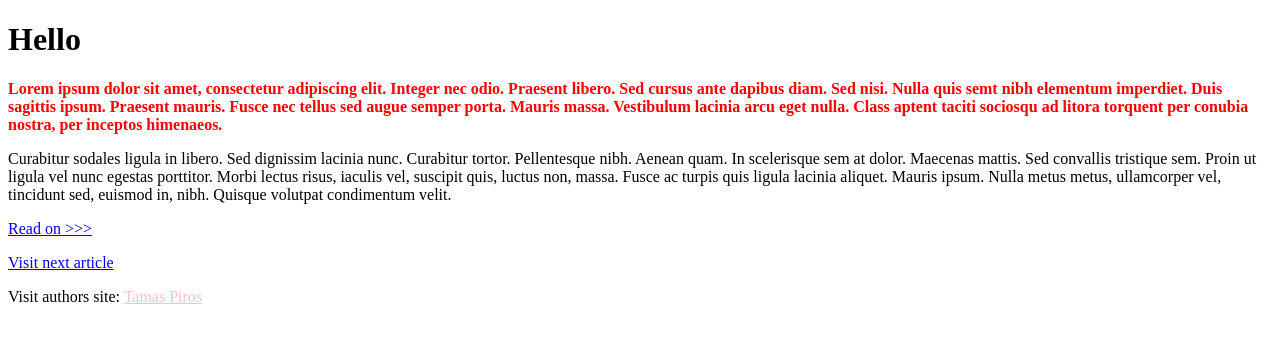
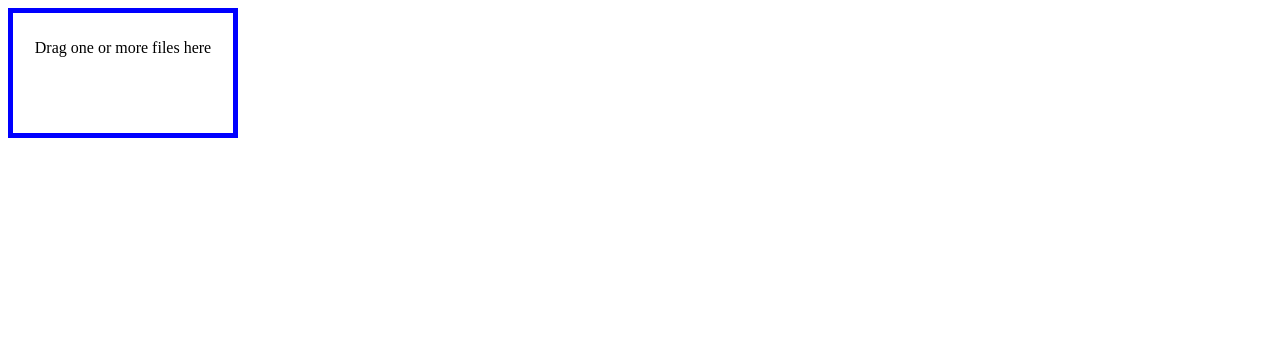
Before and after one commit to mc227/javascriptEveryday, a plain HTML site: page index.html in a window 1280 px wide. Drawn offline with Linux system fonts and the light colour scheme.

Commit message:
drag-and-drop

```diff
--- a/index.html
+++ b/index.html
@@ -7,55 +7,44 @@
     <title>Document</title>
 
 </head>
-<style>/* * {
-    color: red;
-  } */
-
-  /* h1 {
-    font-family: 'Roboto';
-    font-size: 86px;
-  } */
-  /* p {
-    color: red;
-  } */
-  /*
-  p * {
-    color: red;
-  } */
-
-  /* #title {
-    color: red;
-  } */
-
-  .intro {
-    color: red;
-    font-weight: bold;
-  }
-
-  /* a {
-    color: red;
-  } */
-
-  /* p a {
-    color: red;
-  } */
-
-  .test {
-    color: pink;
-  }
-
-  .test:hover {
-    color: green;
-  }</style>
+<style>
+    #drop_zone {
+  border: 5px solid blue;
+  width:  200px;
+  height: 100px;
+  padding: 10px;
+  text-align: center;
+}
+</style>
 <body>
-    <div>
-        <h1 id="title">Hello</h1>
-        <p class="intro">Lorem ipsum dolor sit amet, consectetur adipiscing elit. Integer nec odio. Praesent libero. Sed cursus ante dapibus diam. Sed nisi. Nulla quis semt nibh elementum imperdiet. Duis sagittis ipsum. Praesent mauris. Fusce nec tellus sed augue semper porta. Mauris massa. Vestibulum lacinia arcu eget nulla. Class aptent taciti sociosqu ad litora torquent per conubia nostra, per inceptos himenaeos.</p>
-        <p class="body">Curabitur sodales ligula in libero. Sed dignissim lacinia nunc. Curabitur tortor. Pellentesque nibh. Aenean quam. In scelerisque sem at dolor. Maecenas mattis. Sed convallis tristique sem. Proin ut ligula vel nunc egestas porttitor. Morbi lectus risus, iaculis vel, suscipit quis, luctus non, massa. Fusce ac turpis quis ligula lacinia aliquet. Mauris ipsum. Nulla metus metus, ullamcorper vel, tincidunt sed, euismod in, nibh. Quisque volutpat condimentum velit. </p>
-        <a href="#">Read on >>> </a>
-        <p><a href="#">Visit next article</a>
-        <p>
-        <p>Visit authors site: <a class="test" href="https://tpiros.dev">Tamas Piros</a></p>
+    <div id="drop_zone" ondrop="dropHandler(event);" ondragover="dragOverHandler(event);">
+        <p>Drag one or more files here</p>
       </div>
 </body>
+<script>
+    function dropHandler(ev) {
+  console.log('File(s) dropped!');
+
+  ev.preventDefault();
+
+  if (ev.dataTransfer.items) {
+    for (var i = 0; i < ev.dataTransfer.items.length; i++) {
+      if (ev.dataTransfer.items[i].kind === 'file') {
+        const file = ev.dataTransfer.items[i].getAsFile();
+        console.log('... file[' + i + '].name = ' + file.name);
+      }
+    }
+  } else {
+
+    for (var i = 0; i < ev.dataTransfer.files.length; i++) {
+      console.log('... file[' + i + '].name = ' + ev.dataTransfer.files[i].name);
+    }
+  }
+}
+
+function dragOverHandler(ev) {
+  console.log('File(s) in drop zone!');
+  ev.preventDefault();
+}
+</script>
 </html>
```
